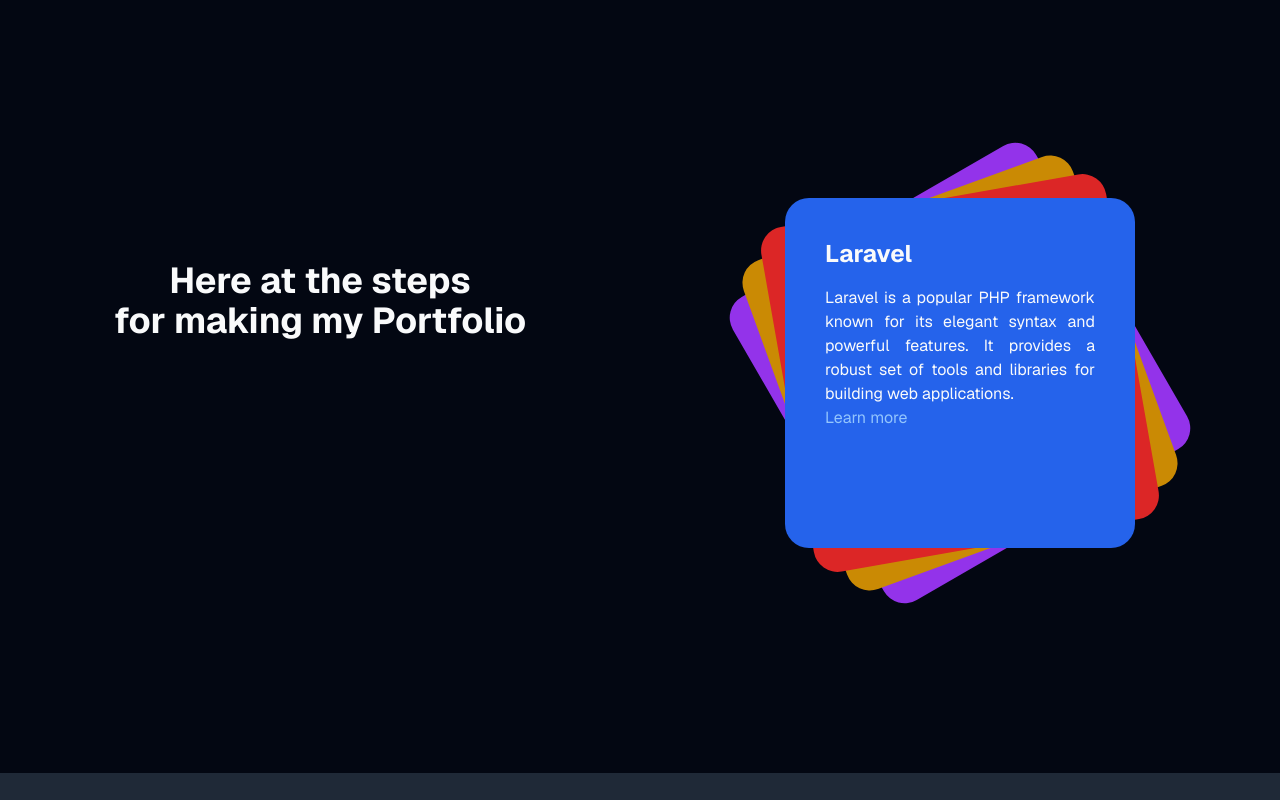
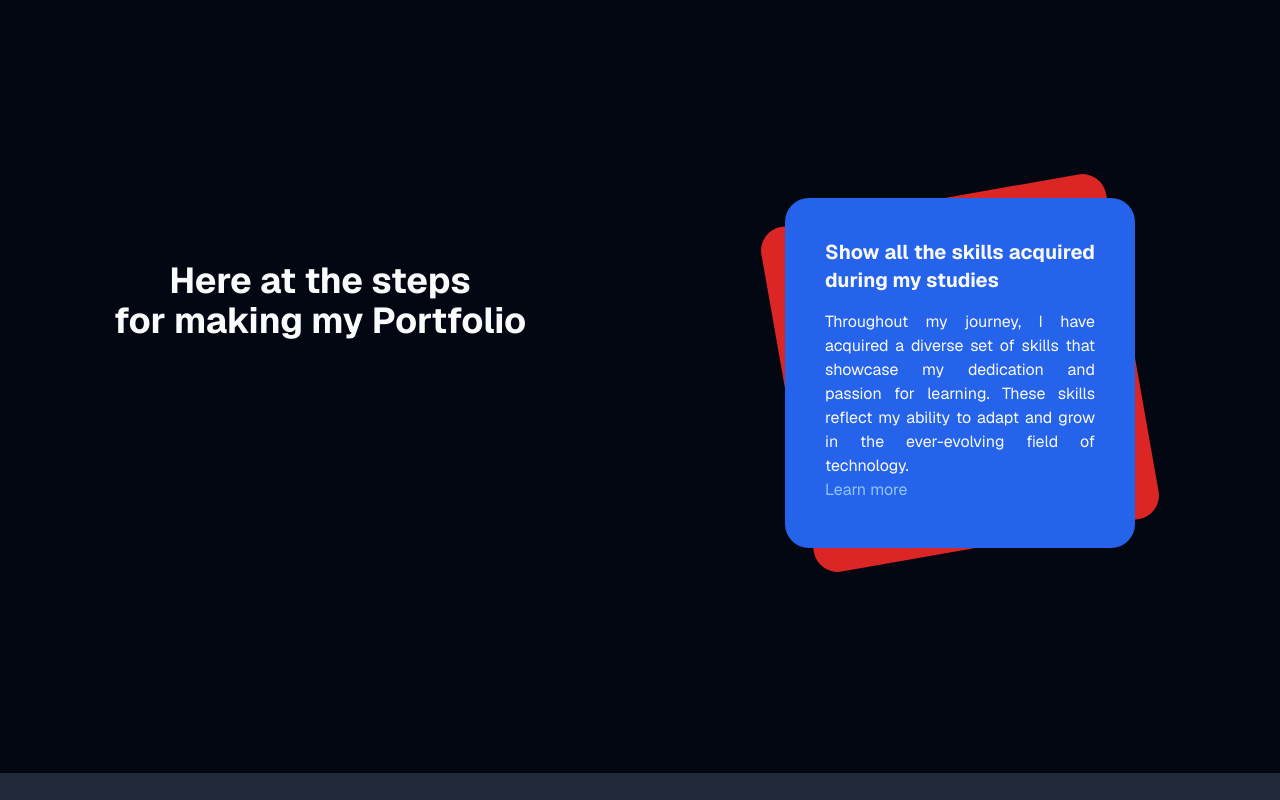
Before and after one commit to CM-exe/hostPortfolio, a Next.js app: page /projects/portfolioNextjs in a window 1280 px wide. Shown: the part 3340-4140 px from the top of the page. Built offline with nearby package versions, Linux system fonts and the light colour scheme.

Commit message:
Page portfolio done

```diff
--- a/app/projects/portfolioNextjs/page.tsx
+++ b/app/projects/portfolioNextjs/page.tsx
@@ -91,7 +91,7 @@
       <HeroParallax products={products} />
       <Spacer size="xl" />
       <div ref={ref} className="px-[15vw] mb-[15vh]">
-        <h2 className="text-3xl font-bold font-caption text-center text-accent-foreground"> Technologies I have used in my</h2>
+        <h2 className="text-3xl font-bold font-caption text-center text-accent-foreground">Technologies I have used in my</h2>
         <h1 className="text-4xl font-bold font-caption text-center text-accent-foreground mb-[15px] ">Project Portfolio Next.js</h1>
         <motion.div className="bg-blue-500 h-0.5 w-full"
           style={{ scaleX: widthProgressBar }}
--- a/components/ui/scroll-area.tsx
+++ b/components/ui/scroll-area.tsx
@@ -23,7 +23,7 @@
         });
     }, []);
     return (
-        <div className="w-full h-[300vh] bg-muted">
+        <div className="w-full h-[200vh] bg-muted">
        <div id="stackArea" className="w-full h-screen flex bg-background sticky top-0">
             <div className="basis-1/2 h-screen">
                 <div className="w-full h-full text-center pt-[45%]">
@@ -33,19 +33,19 @@
             <div className="basis-1/2 h-screen relative">
                 <div className="card-to-move h-[350px] w-[350px] transition-[0.7s_ease-in-out] absolute top-[calc(50%-175px)] left-[calc(50%-175px)] bg-blue-600 rounded-3xl p-10">
                     <div className="m-auto w-fit h-fit text-justify text-accent-foreground">
-                        <h3 className="text-2xl font-bold mb-4">Laravel</h3>
-                        <p>Laravel is a popular PHP framework known for its elegant syntax and powerful features. It provides a robust set of tools and libraries for building web applications.</p>
-                        <a href="https://laravel.com" className="text-blue-300 hover:text-blue-200">Learn more</a>
+                        <h3 className="text-xl font-bold mb-4">Show all the skills acquired during my studies</h3>
+                        <p>Throughout my journey, I have acquired a diverse set of skills that showcase my dedication and passion for learning. These skills reflect my ability to adapt and grow in the ever-evolving field of technology.</p>
+                        <a href="https://iutbayonne.univ-pau.fr" className="text-blue-300 hover:text-blue-200">Learn more</a>
                     </div>
                 </div>
                 <div className="card-to-move h-[350px] w-[350px] transition-[0.7s_ease-in-out] absolute top-[calc(50%-175px)] left-[calc(50%-175px)] bg-red-600 rounded-3xl p-10">
                     <div className="m-auto w-fit h-fit text-justify text-accent-foreground">
-                        <h3 className="text-2xl font-bold mb-4">React</h3>
-                        <p>React is a JavaScript library for building user interfaces. It allows you to create reusable UI components and efficiently update and render them based on changes in data.</p>
-                        <a href="https://reactjs.org" className="text-red-300 hover:text-red-200">Learn more</a>
+                        <h3 className="text-2xl font-bold mb-4">Have fun !</h3>
+                        <p>Explore, try, make animations, develop new things, discover technologies and take as much fun as you can !</p>
+                        <a href="https://aceternity.com" className="text-red-300 hover:text-red-200">Learn more</a>
                     </div>
                 </div>
-                <div className="card-to-move h-[350px] w-[350px] transition-[0.7s_ease-in-out] absolute top-[calc(50%-175px)] left-[calc(50%-175px)] bg-yellow-600 rounded-3xl p-10">
+                {/* <div className="card-to-move h-[350px] w-[350px] transition-[0.7s_ease-in-out] absolute top-[calc(50%-175px)] left-[calc(50%-175px)] bg-yellow-600 rounded-3xl p-10">
                     <div className="m-auto w-fit h-fit text-justify text-accent-foreground">
                         <h3 className="text-2xl font-bold mb-4">Tailwind CSS</h3>
                         <p>Tailwind CSS is a utility-first CSS framework that allows you to rapidly build custom user interfaces. It provides a wide range of pre-built classes that you can use to style your components.</p>
@@ -58,7 +58,7 @@
                         <p>Lorem ipsum dolor, sit amet consectetur adipisicing elit. Quia, nesciunt sint laudantium perspiciatis aspernatur ea voluptas delectus harum eveniet nisi veritatis quisquam repudiandae! Nihil, libero? At, maxime dolorem. Accusamus, ad!</p>
                         <a href="https://laravel.com" className="text-purple-300 hover:text-purple-200">Learn more</a>
                     </div>
-                </div>
+                </div> */}
             </div>
        </div>
        </div>
```
